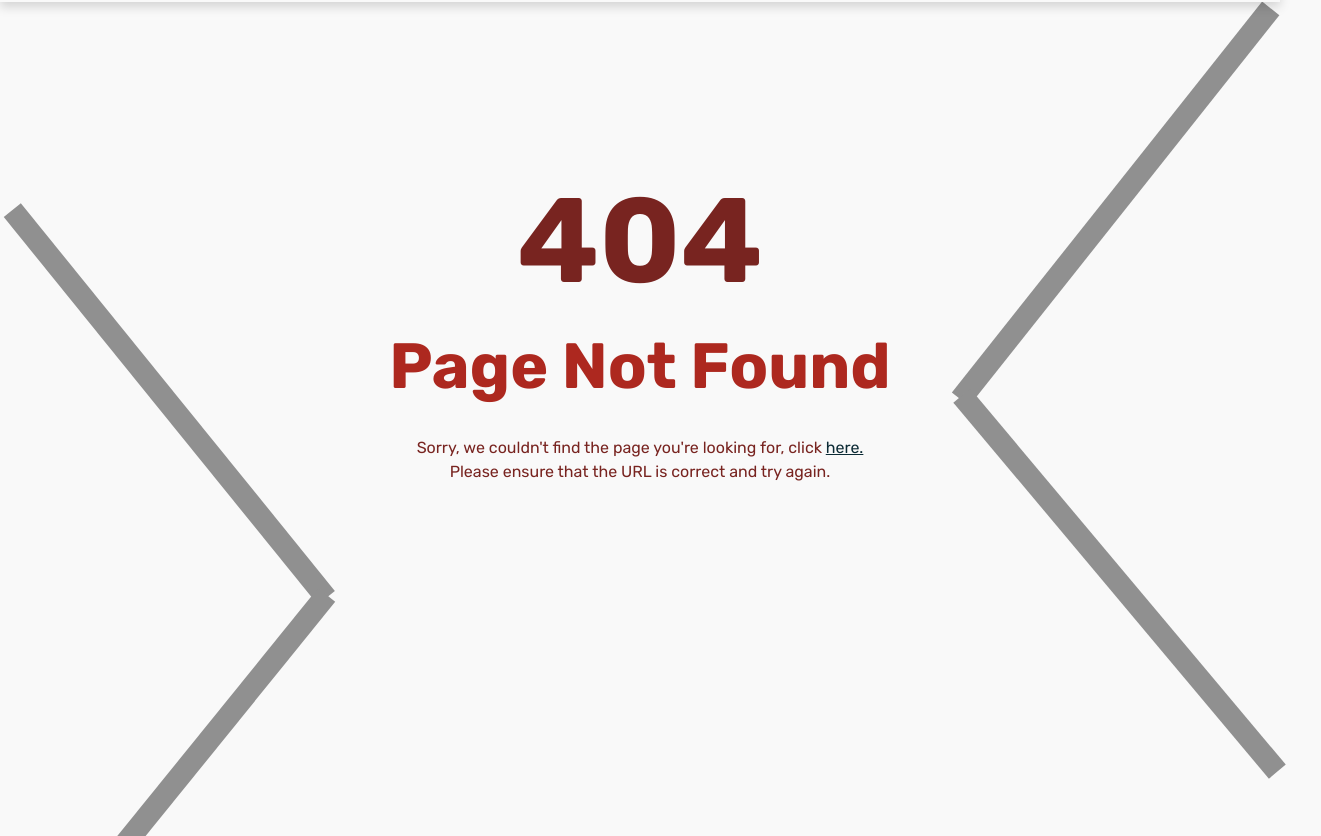
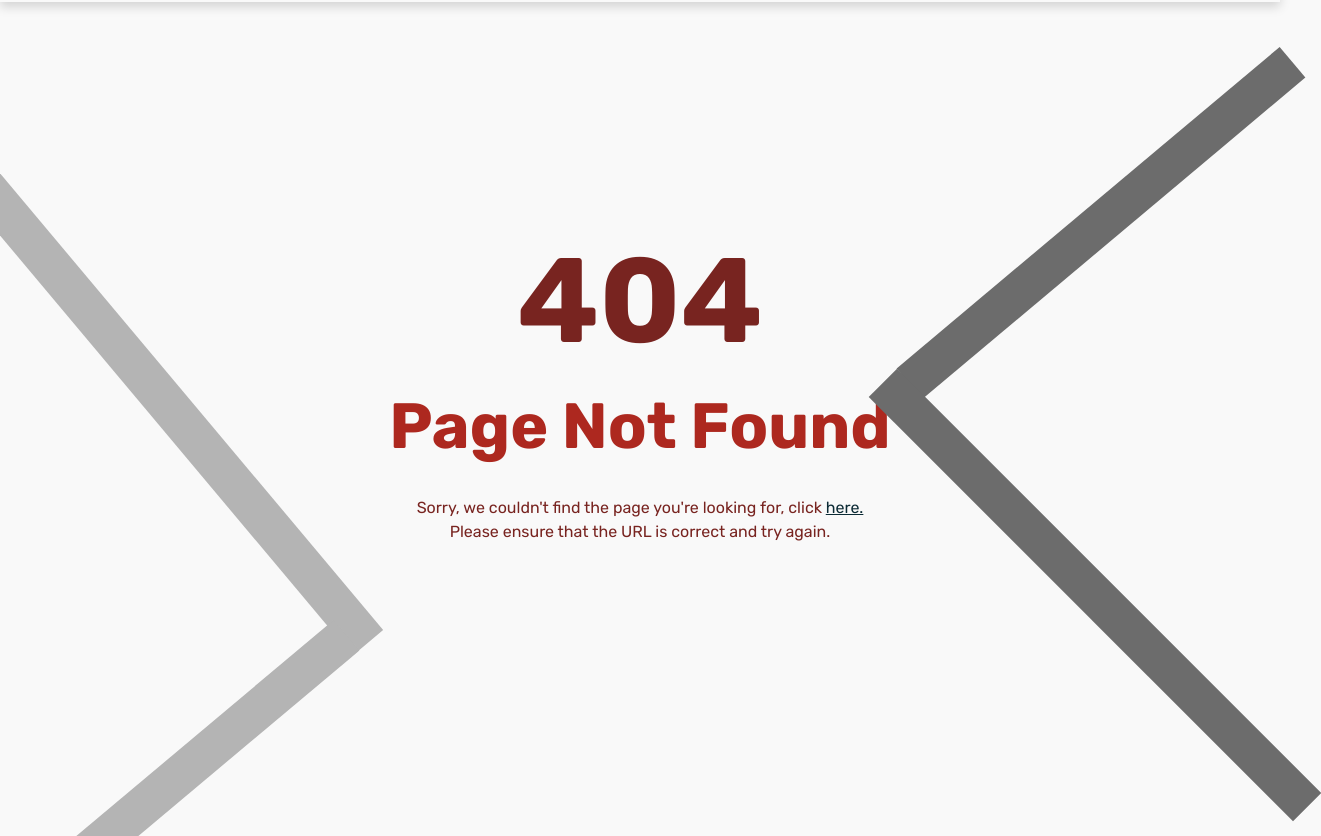
Before and after one commit to TritonSE/CCIDC-Application-Overhaul, a React (Vite) app in the folder frontend/: page / in a window 1280 px wide. Shown: the part 104-940 px from the top of the page, 1321 px wide, since content can reach past the window. Built offline with nearby package versions, Linux system fonts and the light colour scheme; no server answers.

Commit message:
Route added + figma design update

```diff
--- a/frontend/src/App.tsx
+++ b/frontend/src/App.tsx
@@ -36,6 +36,7 @@ function App() {
               <Route path="candidates" element={<Candidates />} />
               <Route path="prescreening" element={<PrescreeningForm />} />
               <Route path="ThankyouForApplying" element={<ThankyouForApplying />} />
+              <Route path="*" element={<RedirectTo404 />} />
             </Route>
             <Route path="login" element={<Login />} />
           </Routes>
--- a/frontend/src/pages/RedirectTo404.tsx
+++ b/frontend/src/pages/RedirectTo404.tsx
@@ -17,6 +17,8 @@ export function RedirectTo404() {
         </p>
       </div>
 
+      {/* <div className={styles.leftArrows}></div> */}
+
       <div className={styles.topLeftRec}></div>
       <div className={styles.bottomLeftRec}></div>
       <div className={styles.topRightRec}></div>
--- a/frontend/src/stylesheets/RedirectTo404.module.css
+++ b/frontend/src/stylesheets/RedirectTo404.module.css
@@ -6,7 +6,7 @@
 }
 
 .errorType {
-  margin-top: 1em;
+  margin-top: 1.5em;
   color: var(--color-red-tertiary);
   font: var(--font-error-num);
 }
@@ -23,53 +23,53 @@
 }
 
 .lightBlue {
-  color: var(--color-link);
+  color: var(--color-ccidc-blue);
 }
 
 .topLeftRec {
   position: absolute;
-  width: 498.79px;
-  height: 21.61px;
+  width: 600px;
+  height: 40px;
   top: 465px;
-  left: -80px;
+  left: -125px;
   gap: 0px;
   opacity: 0px;
-  transform: rotate(51deg);
-  background-color: #909090;
+  transform: rotate(50deg);
+  background-color: #b4b4b4;
 }
 
 .bottomLeftRec {
   position: absolute;
-  width: 498.79px;
-  height: 21.61px;
-  top: 850px;
-  left: -80px;
+  width: 500px;
+  height: 40px;
+  top: 848px;
+  left: -95px;
   gap: 0px;
   opacity: 0px;
-  transform: rotate(-51deg);
-  background-color: #909090;
+  transform: rotate(-40deg);
+  background-color: #b4b4b4;
 }
 
 .topRightRec {
   position: absolute;
-  width: 498.79px;
-  height: 21.61px;
-  top: 265px;
-  right: -85px;
+  width: 500px;
+  height: 40px;
+  top: 275px;
+  right: -71px;
   gap: 0px;
   opacity: 0px;
-  transform: rotate(-51.55deg);
-  background-color: #909090;
+  transform: rotate(-40deg);
+  background-color: #6c6c6c;
 }
 
 .bottomRightRec {
   position: absolute;
-  width: 490.86px;
-  height: 21.61px;
-  top: 645px;
-  right: -85px;
+  width: 600px;
+  height: 40px;
+  top: 646.5px;
+  right: -115px;
   gap: 0px;
   opacity: 0px;
-  transform: rotate(-130deg);
-  background-color: #909090;
+  transform: rotate(-135deg);
+  background-color: #6c6c6c;
 }
```
